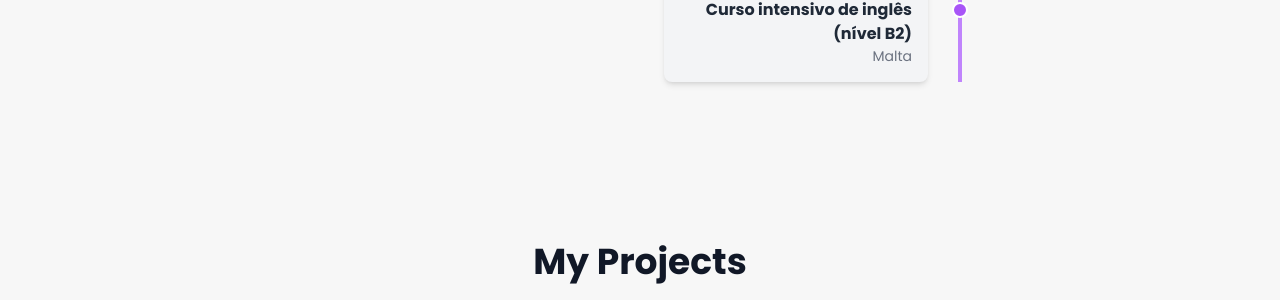
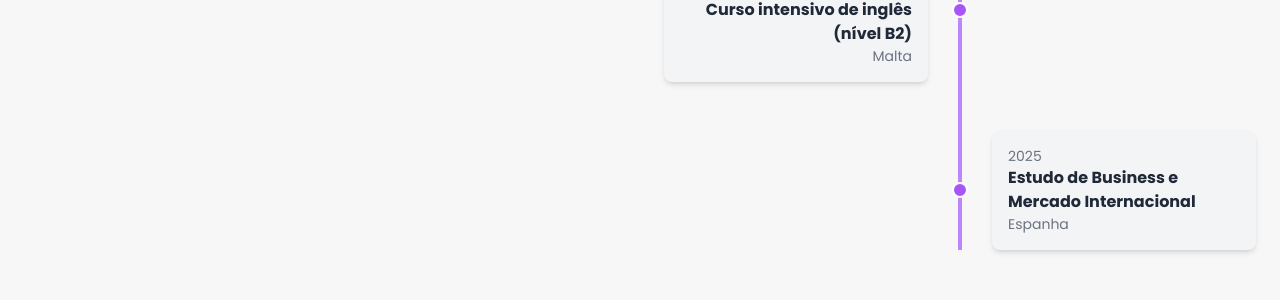
Before and after one commit to MariaEduardaaf/Portifolio, a Vue app: page / in a window 1280 px wide. Shown: the part 2038-2338 px from the top of the page. Built offline with nearby package versions, Linux system fonts and the light colour scheme.

Commit message:
Adicionar estudo de Business 2025 na timeline

```diff
--- a/src/components/AboutSection.vue
+++ b/src/components/AboutSection.vue
@@ -121,7 +121,8 @@ const timeline = [
     { periodo: '2023', title: 'Desenvolvedora WordPress', local: 'Remoto' },
     { periodo: '2023', title: 'Desenvolvedora Full Stack - Freelancer', local: 'Remoto' },
     { periodo: '2023 - 2024', title: 'Desenvolvedora Full Stack - Grupo Genneration', local: '' },
-    { periodo: '2024', title: 'Intercâmbio Acadêmico – Curso intensivo de inglês (nível B2)', local: 'Malta' }
+    { periodo: '2024', title: 'Intercâmbio Acadêmico – Curso intensivo de inglês (nível B2)', local: 'Malta' },
+    { periodo: '2025', title: 'Estudo de Business e Mercado Internacional', local: 'Espanha' }
 ]
 
 const grid = ref(null)
```
